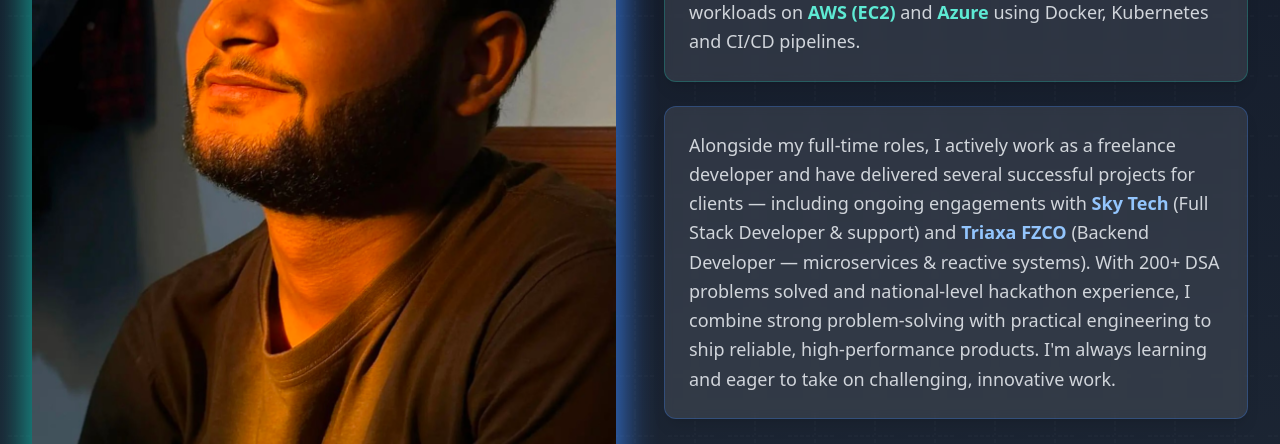
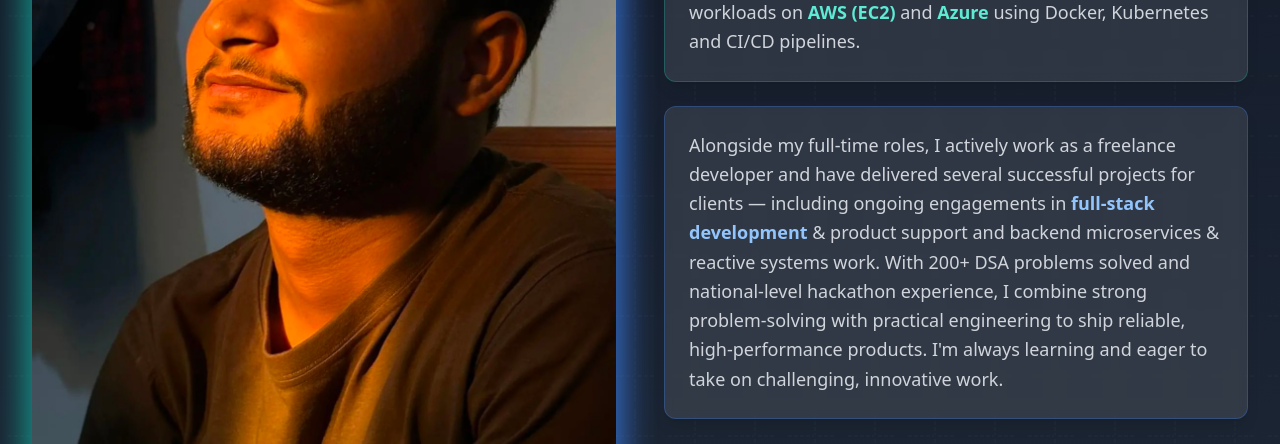
Before and after one commit to kkc-ritwik/My-Portfolio, a React (Vite) app: page / in a window 1280 px wide. Shown: the part 1540-1984 px from the top of the page. Built offline with nearby package versions, Linux system fonts and the light colour scheme; no server answers.

Commit message:
chore: remove client company names from portfolio
Replace identifiable freelance client names with generic labels
across the timeline, about section, testimonials and chat prompts.

Co-Authored-By: Claude Opus 4.8 <noreply@anthropic.com>

```diff
--- a/src/components/About.tsx
+++ b/src/components/About.tsx
@@ -169,8 +169,8 @@ export default function About() {
               <motion.p className="text-lg text-gray-300 leading-relaxed" variants={fadeInUp}>
                 Alongside my full-time roles, I actively work as a freelance developer and
                 have delivered several successful projects for clients — including ongoing
-                engagements with <span className="font-semibold text-blue-300">Sky Tech</span> (Full Stack Developer &amp; support) and
-                <span className="font-semibold text-blue-300"> Triaxa FZCO</span> (Backend Developer — microservices &amp; reactive systems).
+                engagements in <span className="font-semibold text-blue-300">full-stack development</span> &amp; product support and
+                backend microservices &amp; reactive systems work.
                 With 200+ DSA problems solved and national-level hackathon experience, I
                 combine strong problem-solving with practical engineering to ship reliable,
                 high-performance products. I'm always learning and eager to take on
--- a/src/data/testimonials.ts
+++ b/src/data/testimonials.ts
@@ -18,20 +18,20 @@ export const testimonialsData: Testimonial[] = [
       'Ritwik delivered our backend microservices ahead of schedule and the code quality was excellent. Clear communication throughout, and he handled the AWS deployment end to end. Will definitely work with him again.',
     name: 'Client Name',
     role: 'Project Lead',
-    company: 'Sky Tech',
+    company: 'Private Client',
     rating: 5,
     accent: 'violet',
-    initials: 'ST',
+    initials: 'PC',
   },
   {
     quote:
       'We needed a reactive, scalable backend with a proper microservices architecture and Ritwik nailed it. Strong on Spring Boot, Kafka and security. A reliable developer who genuinely understands distributed systems.',
     name: 'Client Name',
     role: 'CTO',
-    company: 'Triaxa FZCO',
+    company: 'Freelance Client',
     rating: 5,
     accent: 'fuchsia',
-    initials: 'TX',
+    initials: 'FC',
   },
   {
     quote:
--- a/src/data/timeline.ts
+++ b/src/data/timeline.ts
@@ -10,14 +10,14 @@ export const timelineData: TimelineItem[] = [
   },
   {
     year: 'Present · Freelance',
-    title: 'Backend Developer — Triaxa FZCO',
+    title: 'Backend Developer',
     company: 'Freelance Client',
     description: 'Backend development & microservices design using Java 17+, Spring Boot, WebFlux, Spring Cloud (Eureka, API Gateway, Circuit Breaker), Kafka, Docker & Kubernetes; OAuth2/OpenID security with MongoDB, PostgreSQL & MySQL.',
     icon: 'work'
   },
   {
     year: 'Present · Freelance',
-    title: 'Full Stack Developer — Sky Tech',
+    title: 'Full Stack Developer',
     company: 'Freelance Client',
     description: 'Delivering full-stack software development and ongoing product support as a freelance Full Stack Developer.',
     icon: 'work'
```
Also changed, not shown: 2 other files (tests, documents, lock files or other folders).
